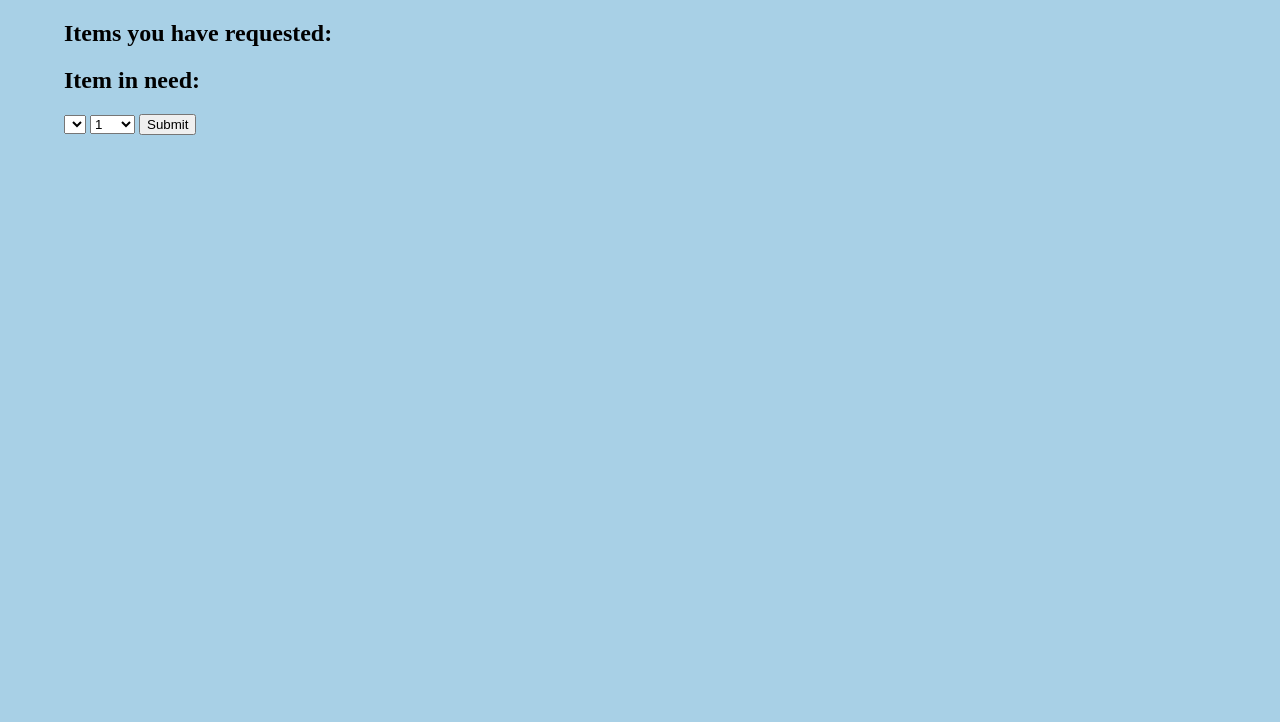
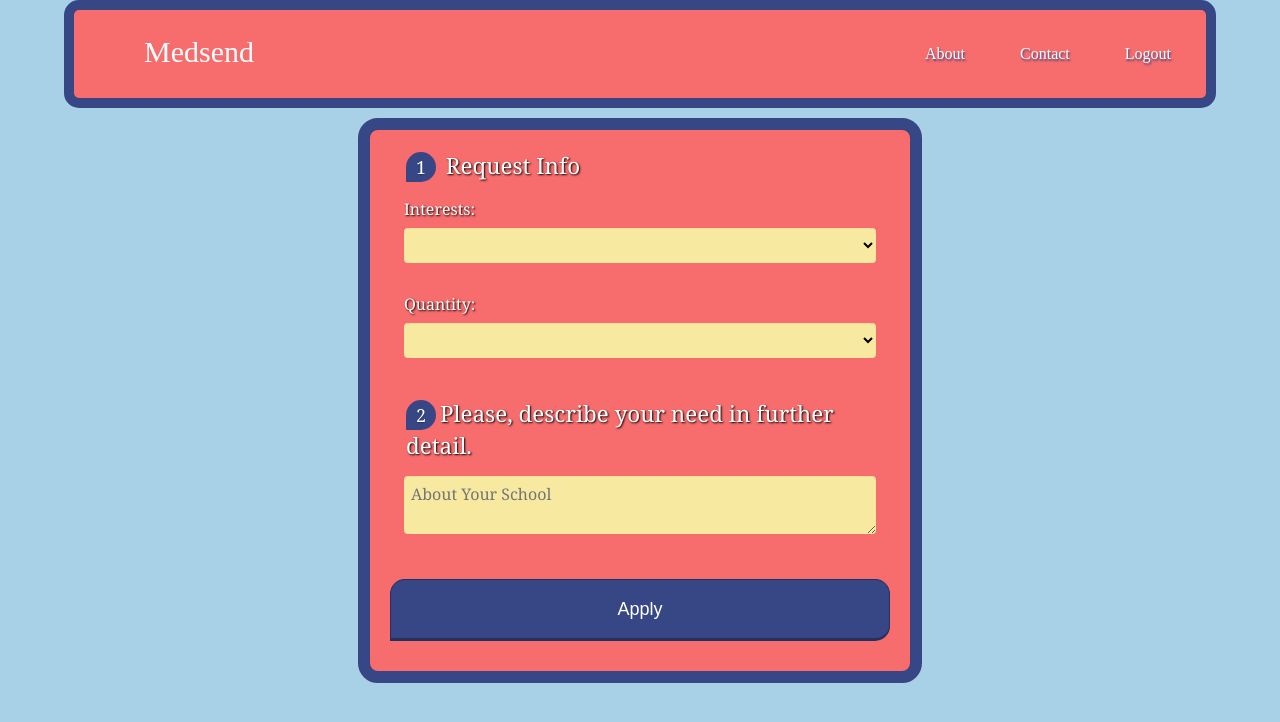
Before and after one commit to jmurp7385/medsend, a Flask app: template app/templates/request.html in a window 1280 px wide. Shown: the top 722 px of the page. Run offline with Flask 2, Linux system fonts and the light colour scheme; the template is opened without the code that fills it, so the values that code supplies are empty.

Commit message:
request page

```diff
--- /dev/null
+++ b/app/static/css/request.css
@@ -0,0 +1,107 @@
+.form-style-5{
+    max-width: 500px;
+    padding: 10px 20px;
+    margin: 10px auto;
+    padding: 20px;
+    background: #F76C6C;
+    border-radius: 20px;
+    border: 12px solid #374785;
+    font-family: Georgia, "Times New Roman", Times, serif;
+}
+.form-style-5 fieldset{
+    border: none;
+}
+.form-style-5 legend {
+    font-size: 1.4em;
+    color:#FFFFFF;
+    text-shadow: 1px 1px 2px #000000;
+    margin-bottom: 10px;
+}
+.form-style-5 label {
+    display: block;
+    color:#FFFFFF;
+    text-shadow: 1px 1px 2px #000000;
+    margin-bottom: 8px;
+}
+.form-style-5 input[type="text"],
+.form-style-5 input[type="date"],
+.form-style-5 input[type="datetime"],
+.form-style-5 input[type="email"],
+.form-style-5 input[type="number"],
+.form-style-5 input[type="search"],
+.form-style-5 input[type="time"],
+.form-style-5 input[type="url"],
+.form-style-5 textarea,
+.form-style-5 select {
+    font-family: Georgia, "Times New Roman", Times, serif;
+    background: #F8E9A1;
+    border: none;
+    border-radius: 4px;
+    font-size: 16px;
+    margin: 0;
+    outline: 0;
+    padding: 7px;
+    width: 100%;
+    box-sizing: border-box;
+    -webkit-box-sizing: border-box;
+    -moz-box-sizing: border-box;
+    background-color: #F8E9A1;
+    color : #000000;
+    -webkit-box-shadow: 0 1px 0 rgba(0,0,0,0.03) inset;
+    box-shadow: 0 1px 0 rgba(0,0,0,0.03) inset;
+    margin-bottom: 30px;
+
+}
+.form-style-5 input[type="text"]:focus,
+.form-style-5 input[type="date"]:focus,
+.form-style-5 input[type="datetime"]:focus,
+.form-style-5 input[type="email"]:focus,
+.form-style-5 input[type="number"]:focus,
+.form-style-5 input[type="search"]:focus,
+.form-style-5 input[type="time"]:focus,
+.form-style-5 input[type="url"]:focus,
+.form-style-5 textarea:focus,
+.form-style-5 select:focus{
+    background: #F8E9A1;
+}
+.form-style-5 select{
+    -webkit-appearance: menulist-button;
+    height:35px;
+}
+.form-style-5 .number {
+    background: #374785;
+    color: #fff;
+    height: 30px;
+    width: 30px;
+    display: inline-block;
+    font-size: 0.8em;
+    margin-right: 4px;
+    line-height: 30px;
+    text-align: center;
+    text-shadow: 0 1px 1px #24305E;
+    border-radius: 15px 15px 15px 0px;
+}
+
+.form-style-5 input[type="submit"],
+.form-style-5 input[type="button"]
+{
+    position: relative;
+    display: block;
+    padding: 19px 39px 18px 39px;
+    color: #FFF;
+    margin: 0 auto;
+    background: #374785;
+    font-size: 18px;
+    text-align: center;
+    font-style: normal;
+    width: 100%;
+    border-radius: 15px 15px 15px 0px;
+    border: 1px solid #24305E;
+    border-width: 1px 1px 3px;
+    margin-bottom: 10px;
+}
+.form-style-5 input[type="submit"]:hover,
+.form-style-5 input[type="button"]:hover
+{
+    background: #4F63AD;
+}
--- a/app/templates/request.html
+++ b/app/templates/request.html
@@ -1,36 +1,65 @@
 <!DOCTYPE html>
 <html lang="en">
+
 <head>
     <meta charset="UTF-8">
     <title>MedSend</title>
-  <link rel="stylesheet" href="{{ url_for('static', filename='style.css') }}">
+    <link rel="stylesheet" href="{{ url_for('static', filename='css/style.css') }}">
+    <link rel="stylesheet" href="{{ url_for('static', filename='css/request.css') }}">
 </head>
+
 <body>
-  {% if title %}
-    <h1 class="title">{{title}}</h1>
-  {% endif %}
-    <h2> <a href="/donee_profile"> {{ user.name }} </a> </h2>
-    <h2> Items you have requested: </h2>
-    {% for type in user.requested %}
-        <p> {{type}} </p>
-    {% endfor %}
+    <nav>
+        <ul>
+            <li class="logo"><a class="logo active" href="/">Medsend</a></li>
+            <li class="logout"><a href="/">Logout</a></li>
+            <li><a href="/contact">Contact</a></li>
+            <li><a href="/about">About</a></li>
+        </ul>
+    </nav>
 
+    <div class="form-style-5">
         <form action="/update_requests" method="post">
-       <h2> Item in need:<br> </h2>
-       <select name="needed items" >
-           {% for type in donations.keys()  %}
-           <option value="{{type}}">{{type}}</option>
-           {% endfor %}
+            <fieldset>
+                <legend><span class="number">1</span> Request Info</legend>
+
+                <label for="job">Interests:</label>
+                <select id="job" name="field4">
+                    <option value="null"></option>
+                    <option value="crutches">Crutches</option>
+                    <option value="canes">Cane</option>
+                    <option value="wchair">Wheelchair</option>
+                    <option value="walker">Walker</option>
+                    <option value="stretcher">Stretcher</option>
+                    <option value="fractureboot">Fracture Boot</option>
+                    <option value="other">Other</option>
                 </select>
-       <select name="quantity">
-           {% for n in range(1,10) %}
-           <option value="{{n}}">{{n}}</option>
-           {% endfor %}
-           <option value="greater than 10">10+</option>
+
+                <label for="job">Quantity:</label>
+                <select id="job0" name="field3">
+                        <option value="0"></option>
+                        <option value="1">1</option>
+                        <option value="2">2</option>
+                        <option value="3">3</option>
+                        <option value="4">4</option>
+                        <option value="5">5</option>
+                        <option value="6">6</option>
+                        <option value="7">7</option>
+                        <option value="8">8</option>
+                        <option value="9">9</option>
+                        <option value="10+">10+</option>
                     </select>
-       <input type ="submit">
+
+            </fieldset>
+            <fieldset>
+                <legend><span class="number">2</span>Please, describe your need in further detail.</legend>
+                <textarea name="field3" placeholder="About Your School"></textarea>
+            </fieldset>
+            <input type="submit" value="Apply" />
         </form>
+    </div>
 
 
 </body>
+
 </html>
```
Lines whose indentation alone changed are shown as unchanged.
